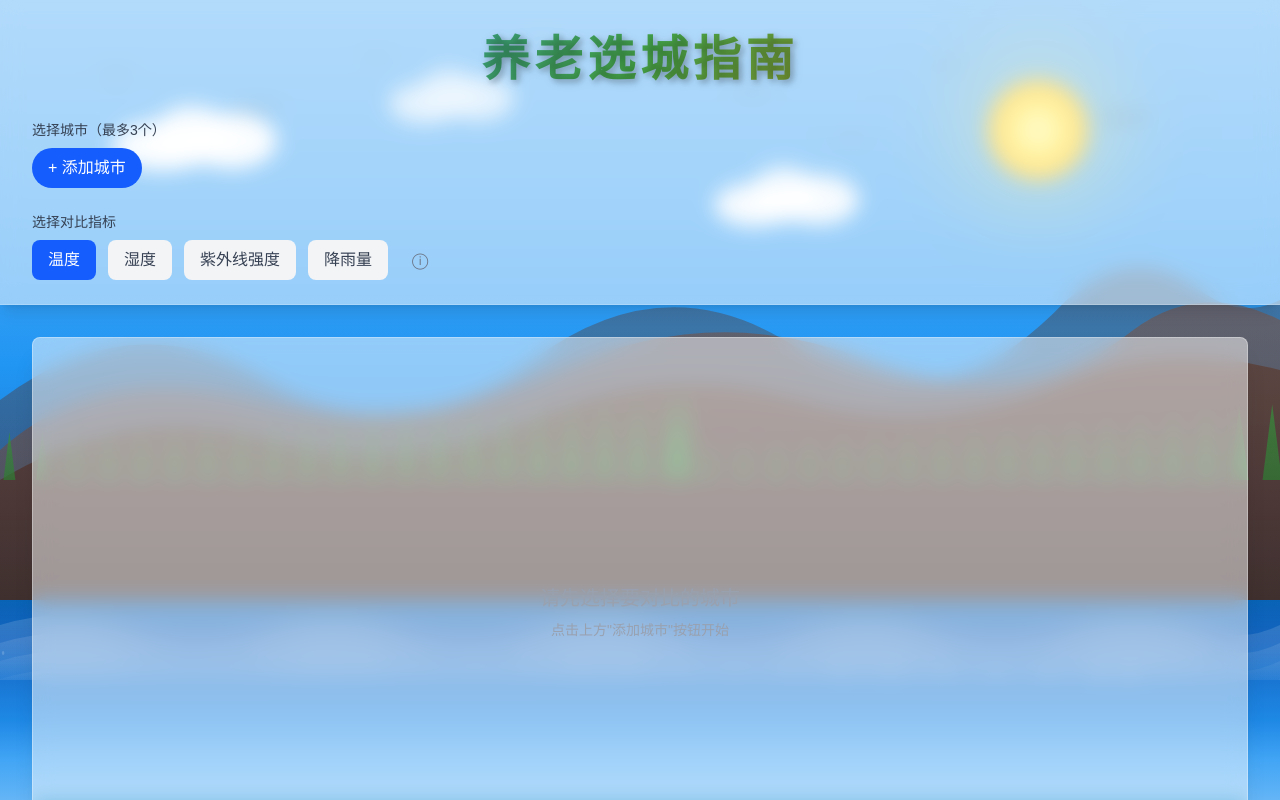
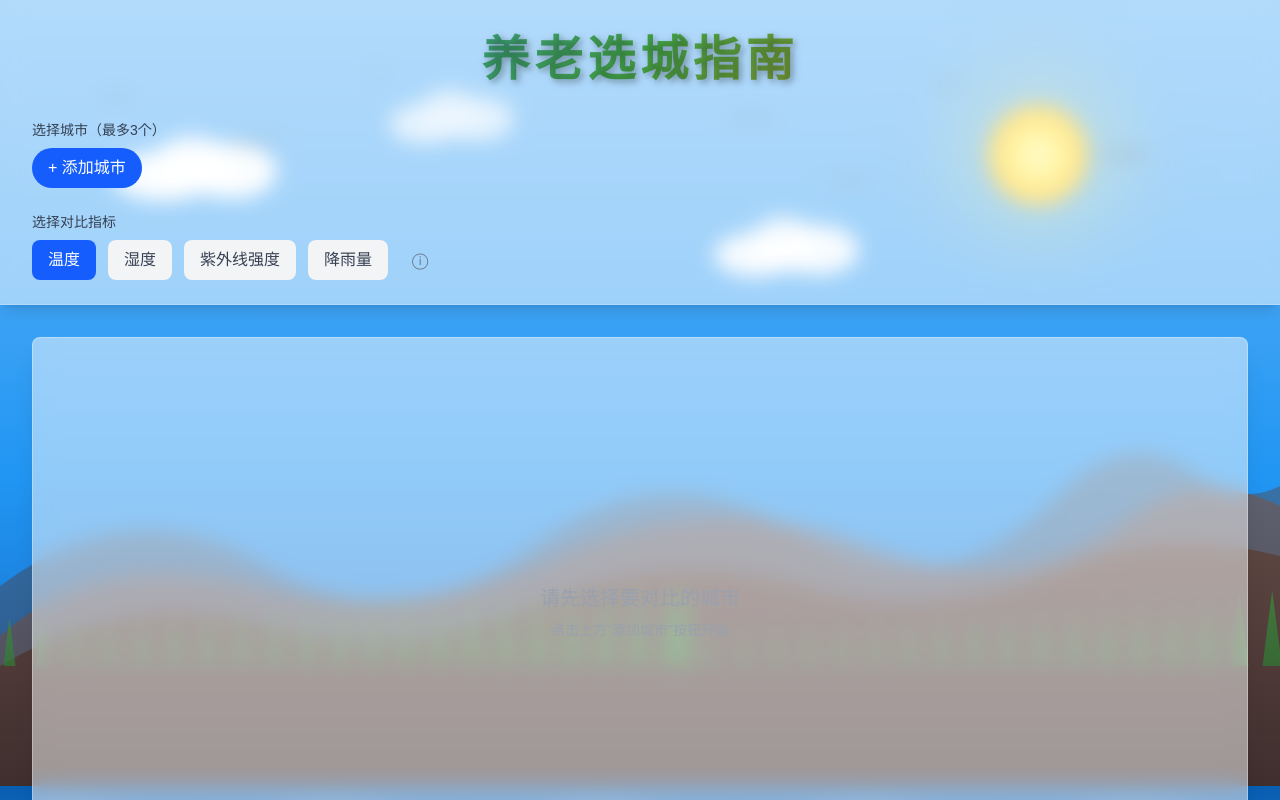
Before and after one commit to zhang-changhe/select-city, a Next.js app: page / in a window 1280 px wide. Shown: the top 800 px of the page. Built offline with nearby package versions, Linux system fonts and the light colour scheme.

Commit message:
feat: 优化滚动体验，背景与前景一起滑动

```diff
--- a/src/app/page.tsx
+++ b/src/app/page.tsx
@@ -197,7 +197,7 @@ export default function Home() {
       {/* 天空层 - 蓝天白云 */}
       <div
         style={{
-          position: 'fixed',
+          position: 'absolute',
           top: 0,
           left: 0,
           right: 0,
@@ -210,7 +210,7 @@ export default function Home() {
       {/* 太阳 */}
       <div
         style={{
-          position: 'fixed',
+          position: 'absolute',
           top: '10%',
           right: '15%',
           width: '100px',
@@ -225,7 +225,7 @@ export default function Home() {
       {/* 云朵装饰 */}
       <div
         style={{
-          position: 'fixed',
+          position: 'absolute',
           top: '12%',
           left: '8%',
           zIndex: 3,
@@ -240,7 +240,7 @@ export default function Home() {
 
       <div
         style={{
-          position: 'fixed',
+          position: 'absolute',
           top: '20%',
           left: '55%',
           zIndex: 3,
@@ -255,7 +255,7 @@ export default function Home() {
 
       <div
         style={{
-          position: 'fixed',
+          position: 'absolute',
           top: '8%',
           left: '30%',
           zIndex: 3,
@@ -272,7 +272,7 @@ export default function Home() {
       {/* 山林层 - 与大海自然衔接 */}
       <div
         style={{
-          position: 'fixed',
+          position: 'absolute',
           bottom: '25%',
           left: 0,
           right: 0,
@@ -351,7 +351,7 @@ export default function Home() {
       {/* 海洋层 - 渐变过渡 */}
       <div
         style={{
-          position: 'fixed',
+          position: 'absolute',
           bottom: 0,
           left: 0,
           right: 0,
@@ -392,7 +392,7 @@ export default function Home() {
       {/* 海鸥 */}
       <div
         style={{
-          position: 'fixed',
+          position: 'absolute',
           top: 0,
           left: 0,
           right: 0,
@@ -501,7 +501,7 @@ export default function Home() {
       {/* 泡沫装饰 */}
       <div
         style={{
-          position: 'fixed',
+          position: 'absolute',
           bottom: '15%',
           left: 0,
           right: 0,
```
Also changed, not shown: 1 other file (tests, documents, lock files or other folders).
